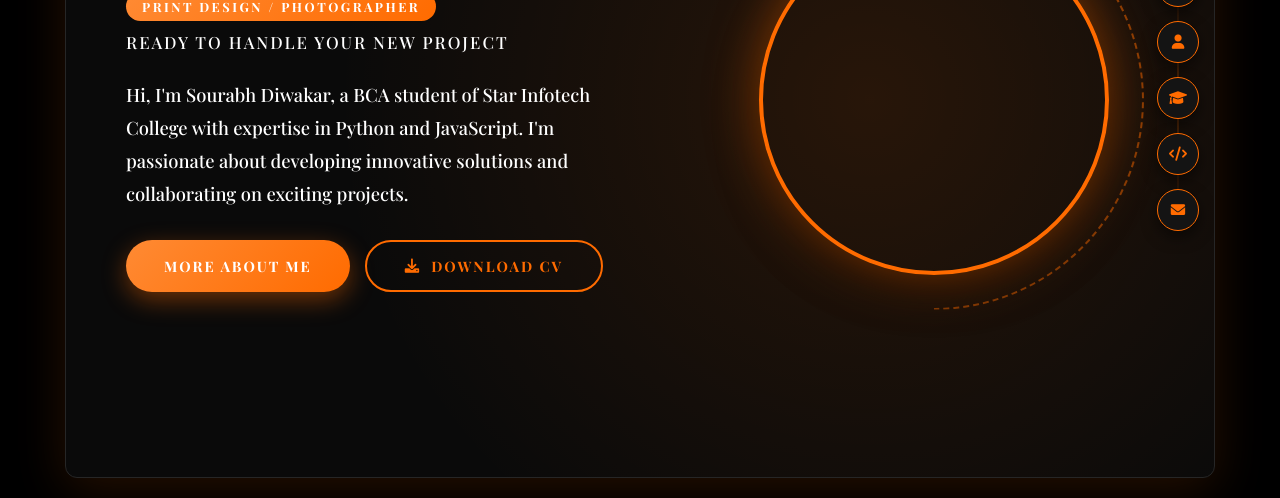
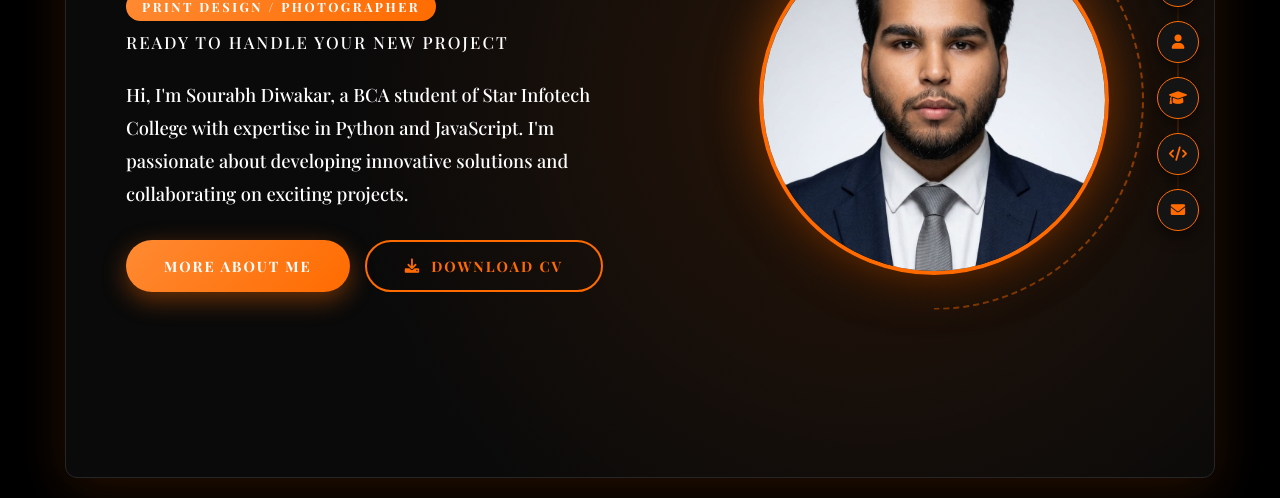
Before and after one commit to diwakarsourabh08/personal-portfolio, a plain HTML site: page index.html in a window 1280 px wide. Shown: the part 302-800 px from the top of the page. Drawn offline with nearby package versions, Linux system fonts and the light colour scheme; files whose address does not match are found by name.

Commit message:
Update index.html

```diff
--- a/index.html
+++ b/index.html
@@ -52,7 +52,7 @@
                         <div class="image-section">
                             <div class="arc-curve"></div>
 
-                            <img src="./img/me2.jpeg" alt="Sourabh" class="home-img-circle">
+                            <img src="me2.jpeg" alt="Sourabh" class="home-img-circle">
                         </div>
                     </main>
                 </div>
```
